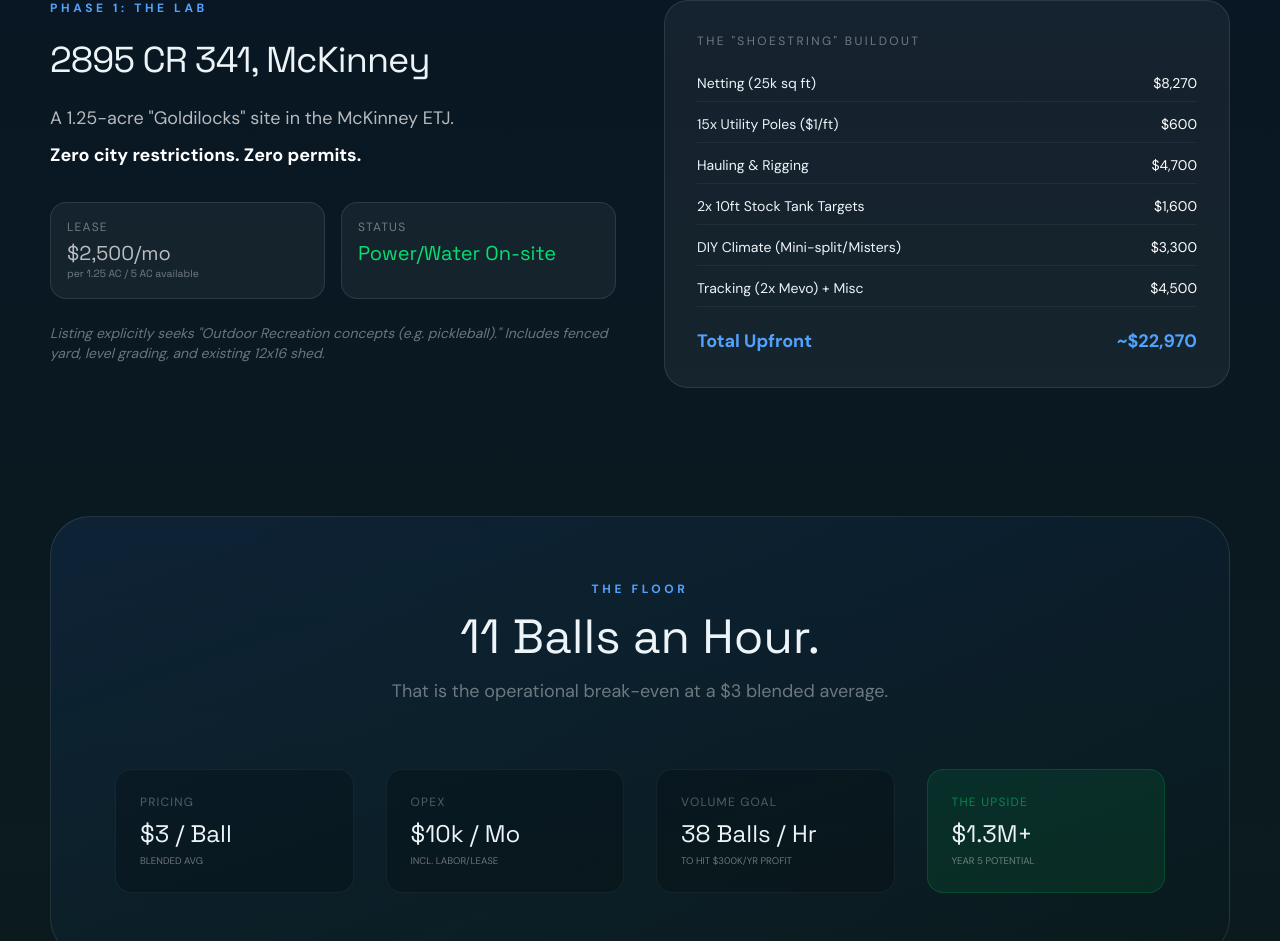
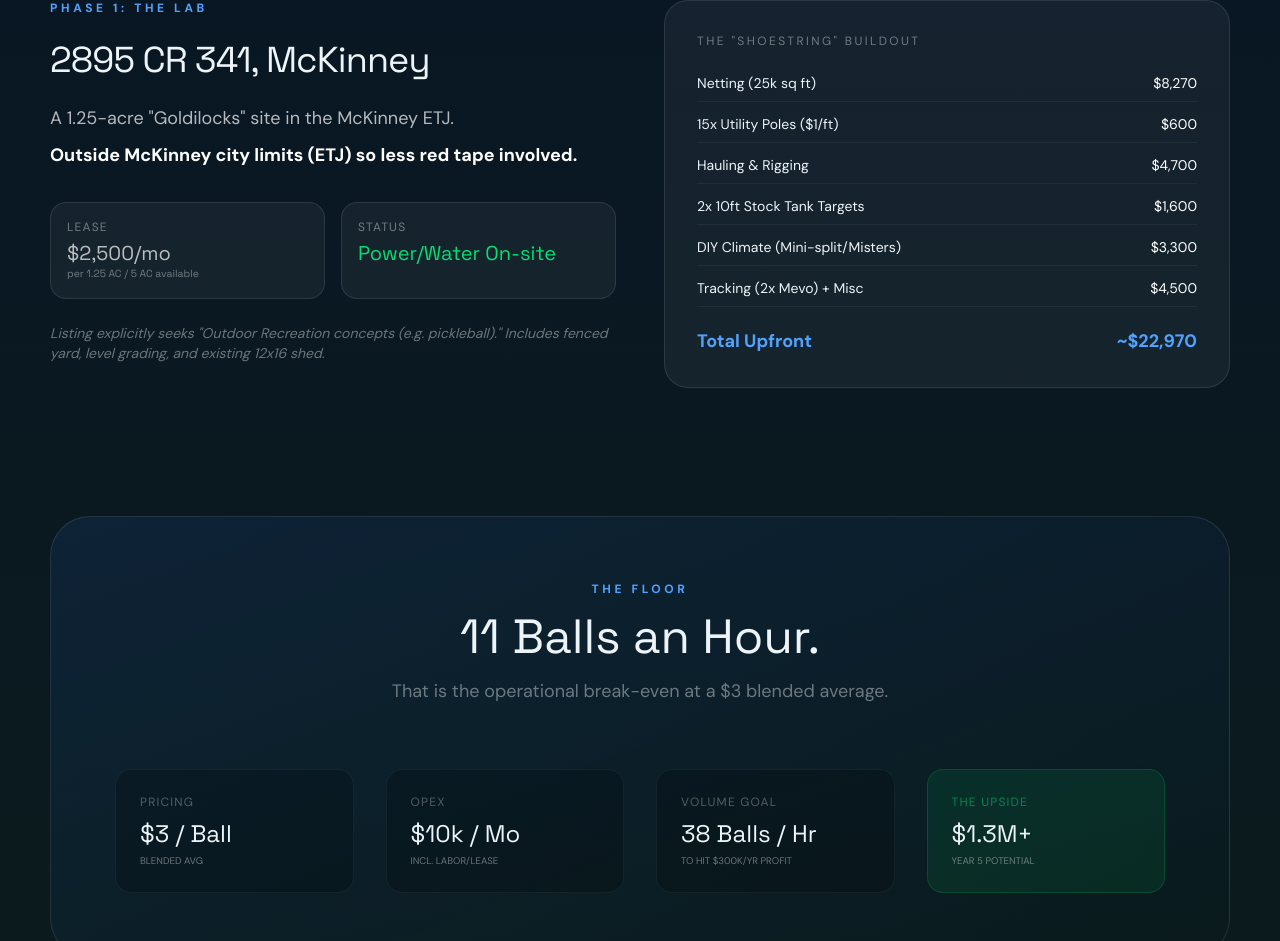
Before and after one commit to widescopeindustries/onlyaces, a Next.js app: page /chris in a window 1280 px wide. Shown: the part 1124-2065 px from the top of the page. Built offline with nearby package versions, Linux system fonts and the light colour scheme.

Commit message:
Refine permitting language: ETJ / less red tape

```diff
--- a/src/app/chris/page.tsx
+++ b/src/app/chris/page.tsx
@@ -86,7 +86,7 @@ export default function ChrisPlanPage() {
             <div className="space-y-6 text-lg text-white/70 leading-relaxed">
               <p>
                 A 1.25-acre "Goldilocks" site in the McKinney ETJ.
-                <strong className="text-white block mt-2">Zero city restrictions. Zero permits.</strong>
+                <strong className="text-white block mt-2">Outside McKinney city limits (ETJ) so less red tape involved.</strong>
               </p>
 
               <div className="grid grid-cols-2 gap-4 mt-8">
```
